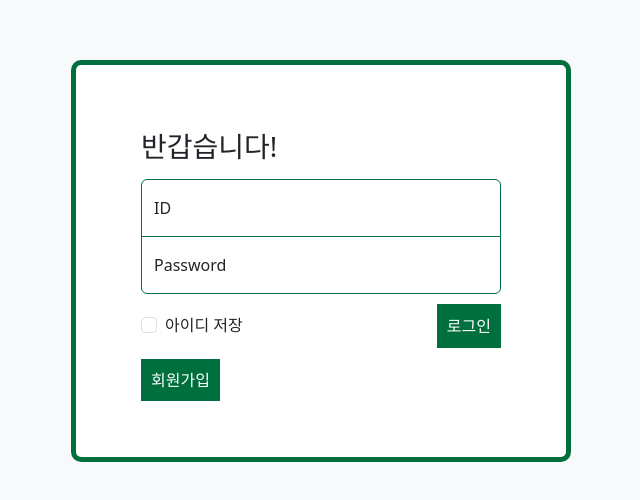
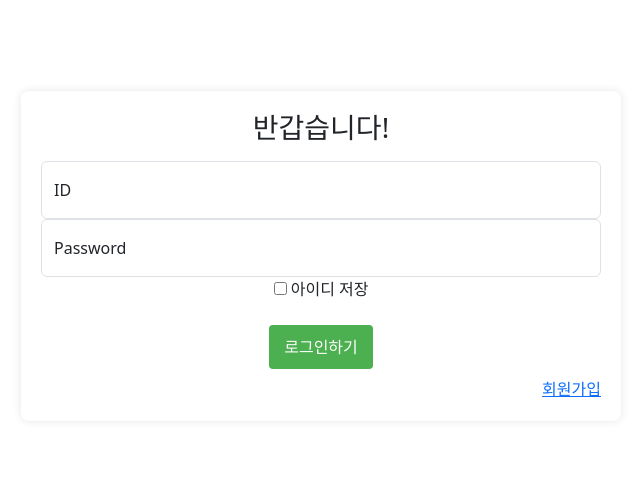
Before and after one commit to seoyeon2001/bababawebchu, a website: page views/login.html in a window 1280 px wide. Shown: the part 144-644 px from the top of the page, without its empty margins (319-959 px from the left). Drawn offline with nearby package versions, Linux system fonts and the light colour scheme.

Commit message:
회원가까지 라우터 경로 설정

```diff
--- a/package.json
+++ b/package.json
@@ -12,5 +12,8 @@
     "http-errors": "~1.6.3",
     "jade": "~1.11.0",
     "morgan": "~1.9.1"
+  },
+  "devDependencies": {
+    "nodemon": "^3.0.1"
   }
 }
--- a/views/login.html
+++ b/views/login.html
@@ -13,23 +13,22 @@
         body {
           display: flex;
           align-items: center;
-          padding-top: 50px;
+          padding-top: 40px;
           padding-bottom: 40px;
-          background-color: #f8f9fa;
         }
-        .form-container {
-            width: 100%;
-            max-width: 500px;
-            margin: auto;
-            border: 5px solid #006F3E ;
-            border-radius: 10px;
-            padding: 50px;
-            background-color: white;
+
+        .container {
+          background-color: #fff;
+          padding: 20px;
+          border-radius: 8px;
+          box-shadow: 0 0 10px rgba(0, 0, 0, 0.1);
+          width: 600px;
+          text-align: center;
         }
 
         .form-signin {
           width: 100%;
-          max-width: 500px;
+          max-width: 330px;
           padding: 15px;
           margin: auto;
           /* background-color: #3CB371; */
@@ -47,14 +46,12 @@
           margin-bottom: -1px;
           border-bottom-right-radius: 0;
           border-bottom-left-radius: 0;
-          border: 1px solid #006F3E;
         }
 
         .form-signin input[type="password"] {
           margin-bottom: 10px;
           border-top-left-radius: 0;
           border-top-right-radius: 0;
-          border: 1px solid #006F3E;
         }
 
         .invalid-feedback {
@@ -68,58 +65,51 @@
         .card{
           --bs-card-bg: var(--bs-body-bg);
         }
-        .loginbutton {
-          border: 2px solid #006F3E;
-          background-color: #006F3E;
-          padding: 8px 8px;
-          color : white;
-        }
-        .signup-button{
-          margin-top: 20px;
-        }
-        .signup-button a {
-          border: 2px solid #006F3E;
-          background-color: #006F3E;
-          padding: 8px 8px;
-          color : white;
-          text-decoration: none; /*밑줄 없애기*/
+
+        button {
+          background-color: #4caf50;
+          color: white;
+          padding: 10px 15px;
+          margin: 8px 0;
+          border: none;
+          border-radius: 4px;
+          cursor: pointer;
         }
 
-        /* .container{
+        button:hover {
+          background-color: #45a049;
+        }
 
-        } */
+        div > a {
+          float: right;
+        }
     </style>
   </head>
 
   <body>
-    <main class="form-container">
-    <main class="form-signin">
+    <main class="container">
         <form>
           <h1 class="h3 mb-3 fw-normal">반갑습니다!</h1>
           <div class="form-floating">
-              <input type="id" class="form-control" id="floatingID" placeholder="">
+              <input type="id" class="form-control" id="floatingID" placeholder="" required>
               <label for="floatingID">ID</label>
               <div class="invalid-feedback">Please enter your username.</div>
           </div>
 
           <div class="form-floating">
-              <input type="password" class="form-control" id="floatingPassword" placeholder="Password">
+              <input type="password" class="form-control" id="floatingPassword" placeholder="Password" required>
               <label for="floatingPassword">Password</label>
               <div class="invalid-feedback">Please enter your password.</div>
           </div>
 
-          <div class="d-flex justify-content-between align-items-center mb-3">
-            <div class="form-check">
-                <input type="checkbox" class="form-check-input" id="rememberMe">
-                <label class="form-check-label" for="rememberMe">아이디 저장</label>
-            </div>
+          <div class="checkbox mb-3">
+            <input type="checkbox" value="remember-me" id="rememberMe">
+            <label for="rememberMe">아이디 저장</label>
+          </div>
 
+          <button class="loginbutton" type="submit">로그인하기</button>
 
-            <button class="loginbutton" type="submit">로그인</button>
-        </div>
-
-          <div class="signup-button"><a href="signup.html">회원가입</a>
-        </div>
+          <div><a href="/login/signup">회원가입</a></div>
       </form>
     </main>
     <script src="https://cdn.jsdelivr.net/npm/bootstrap@5.3.2/dist/js/bootstrap.bundle.min.js" integrity="sha384-C6RzsynM9kWDrMNeT87bh95OGNyZPhcTNXj1NW7RuBCsyN/o0jlpcV8Qyq46cDfL" crossorigin="anonymous"></script>
```
Also changed, not shown: app.js (+6 -1 lines), routes/login.js (+14 -0 lines), views/index.html (+15 -66 lines), 1 other file.
